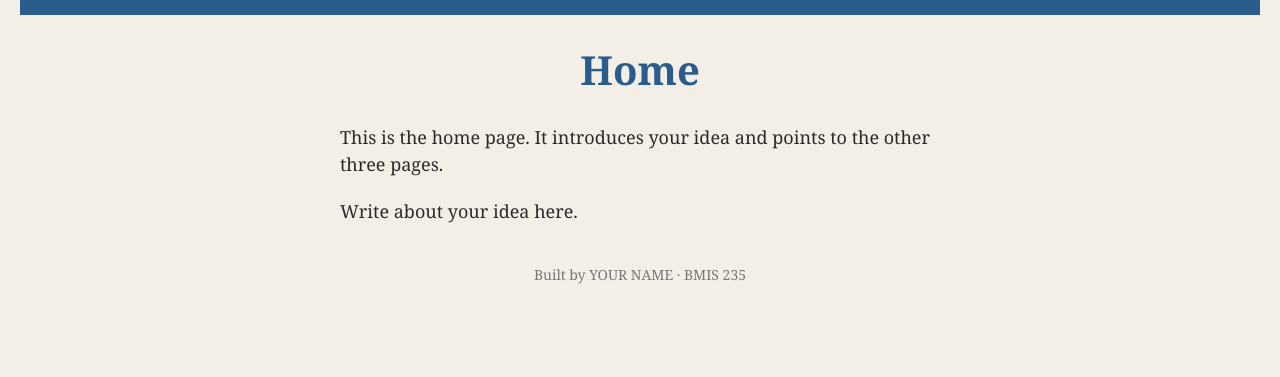
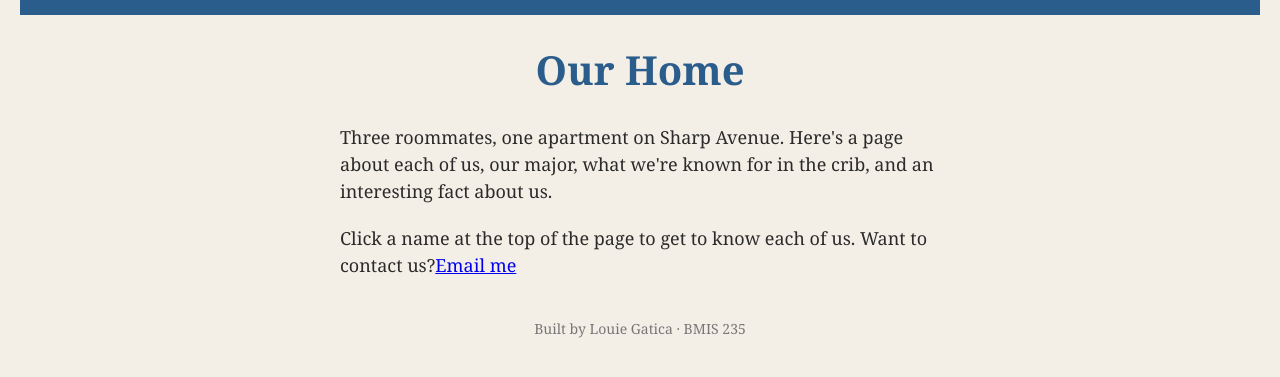
Before and after one commit to jgatica07/bmis235-html-3, a plain HTML site: page index.html in a window 1280 px wide. Shown: the part 71-448 px from the top of the page. Drawn offline with Linux system fonts and the light colour scheme.

Commit message:
Update author information in index.html

```diff
--- a/index.html
+++ b/index.html
@@ -1,13 +1,13 @@
 <!DOCTYPE html>
 <!--
-  Author: YOUR NAME
-  GU username: YOUR-GU-USERNAME
+  Author: Louie Gatica
+  GU username: jgatica
   Course: BMIS 235 - HTML-3
 -->
 <html lang="en">
 <head>
 <meta charset="utf-8">
-<meta name="author" content="YOUR NAME">
+<meta name="author" content="Louie Gatica">
 <title>Home</title>
 
 <!-- this one line connects the page to the stylesheet -->
@@ -28,9 +28,9 @@
     <a href="Me.html"><img src="img/Me.png" alt="Me"></a>
 </nav>
 
-<h1>Home</h1>
-<p>This is the home page. It introduces your idea and points to the other three pages.</p>
-<p>Write about your idea here.</p>
+<h1>Our Home</h1>
+<p>Three roommates, one apartment on Sharp Avenue. Here's a page about each of us, our major, what we're known for in the crib, and an interesting fact about us. </p>
+<p>Click a name at the top of the page to get to know each of us. Want to contact us?<a href="mailto:you@zagmail.gonzaga.edu">Email me</a> </p>
 
 <!-- ===== SHOWCASE ======================================================
      This box is empty on purpose. In Part 7 you paste an interactive
@@ -39,7 +39,7 @@
 <div class="showcase"></div>
 
 <!-- Footer: fill in your name -->
-<footer>Built by YOUR NAME &middot; BMIS 235</footer>
+<footer>Built by Louie Gatica &middot; BMIS 235</footer>
 
 </body>
 </html>
```
